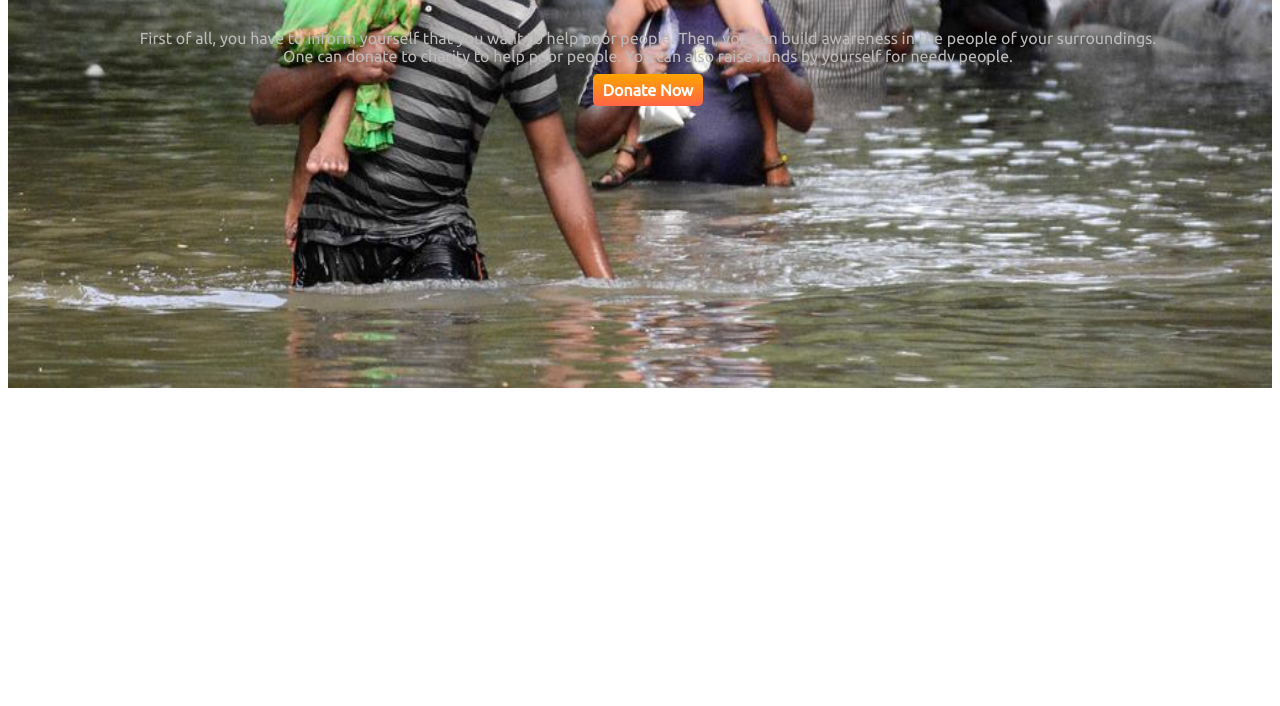
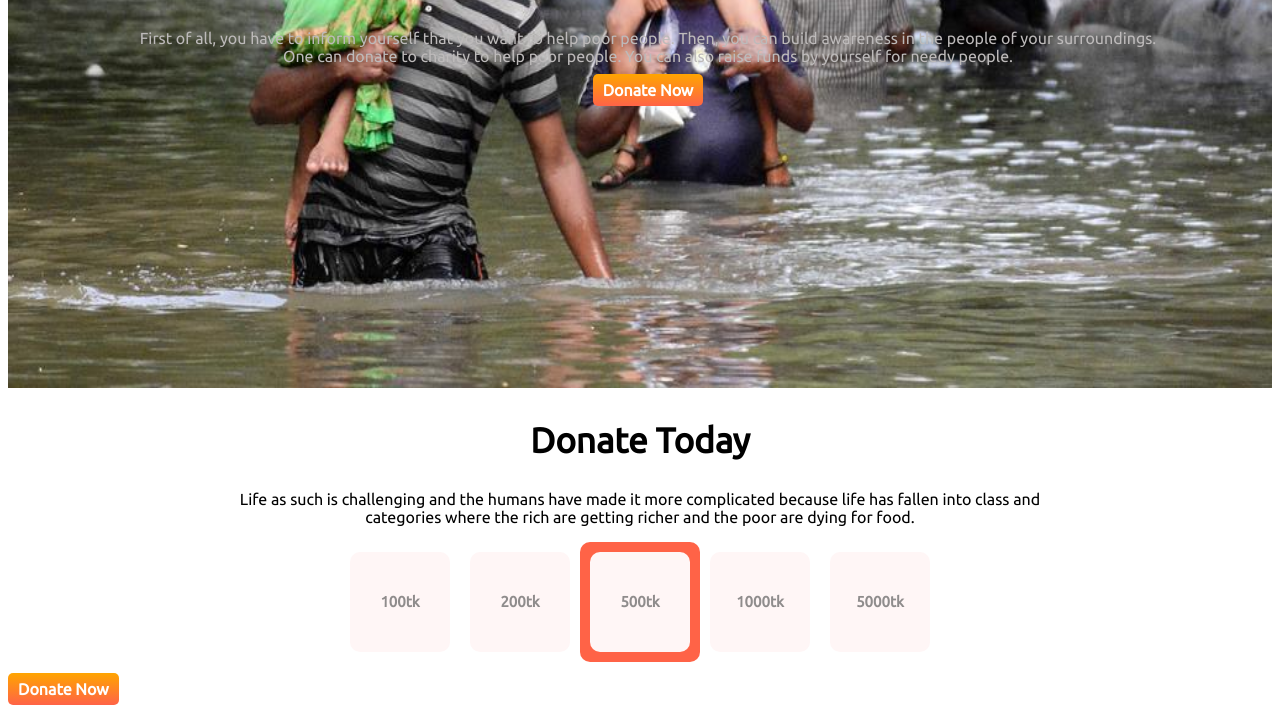
Before and after one commit to mdsharifulislamr/Assignment-1, a plain HTML site: page index.html in a window 1280 px wide. Shown: the part 420-1126 px from the top of the page. Before the commit the page ends 819 px from the top, so only its background shows below. Drawn offline with Linux system fonts and the light colour scheme; a web font is replaced by a local one.

Commit message:
added any

```diff
--- a/index.html
+++ b/index.html
@@ -15,7 +15,7 @@
         <div>
                 <img class="banner" src="images/donation4.jpg" alt="">
             <div class="content">
-                 <h1>Let's Help Those Who Are More In Need</h1>
+                 <h1 class="header">Let's Help Those Who Are More In Need</h1>
                 <p class="content-p">First of all, you have to inform yourself that you want to help poor people. Then, you can build awareness in the people of your surroundings.
                 <br> One can donate to charity to help poor people. You can also raise funds by yourself for needy people.</p>
                 <a class="link-button" target="_blank" href="">Donate Now</a>
@@ -23,5 +23,39 @@
 
         </div>
    </section>
+
+   <section class="section-2">
+        <h1 class="header-2">Donate Today</h1>
+        <p>Life as such is challenging and the humans have made it more complicated because life has fallen into class and  <br> categories where the rich are getting richer and the poor are dying for food.</p>
+
+        <div class="flex-container">
+            <div class="flex-box">
+                100tk
+            </div>
+            <div class="flex-box">
+                200tk
+            </div>
+            <div class="box-free">
+                <div class="flex-box">
+                    500tk
+                </div>
+            </div>
+
+            <div class="flex-box">
+                1000tk
+            </div>
+            <div class="flex-box">
+                5000tk
+            </div>
+        </div>
+   </section>
+
+
+
+    <br>
+    <a class="link-button" target="_blank" href="">Donate Now</a>
+
+
+
 </body>
 </html>
--- a/style.css
+++ b/style.css
@@ -14,6 +14,7 @@ body{
     padding: 7px 10px;
     color: white;
     border-radius: 5px;
+
 }
 .banner{
     height: 100vh;
@@ -29,9 +30,58 @@ body{
     text-align: center;
 
 }
-h1{
+.header{
     font-size: 60px;
 }
 .content-p{
     color: rgb(189, 186, 186);
 }
+
+.header-2{
+    font-size: 35px;
+}
+.flex-container{
+    width: 100%;
+    height: auto;
+    display: flex;
+    flex-direction: row;
+    justify-content: center;
+
+
+
+
+}
+.flex-box{
+    width: 100px;
+    height: 100px;
+    background: rgb(255, 246, 246);
+    color: rgb(143, 140, 140);
+    font-size: 15px;
+    text-align: center;
+    line-height:100px;
+    border-radius: 10px;
+    margin: 10px;
+    font-weight: 700;
+
+}
+
+.section-2{
+    text-align: center;
+
+}
+
+.box-free{
+    background-color: tomato;
+    border-radius: 10px;
+
+}
+
+form .txt_field{
+    position: relative;
+    border-bottom: 2px solid #adadad;
+    margin:30px 0;
+}
+.link-button-2{
+    position: absolute;
+    float: right;
+}
```
